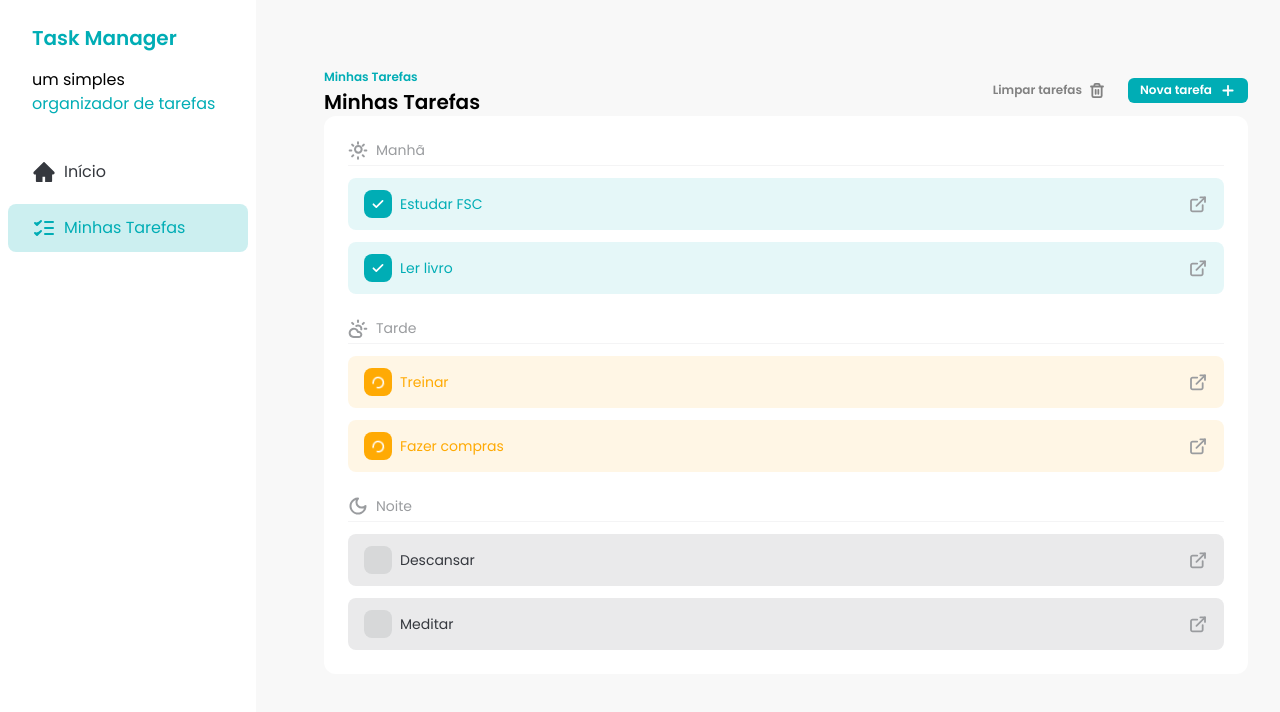
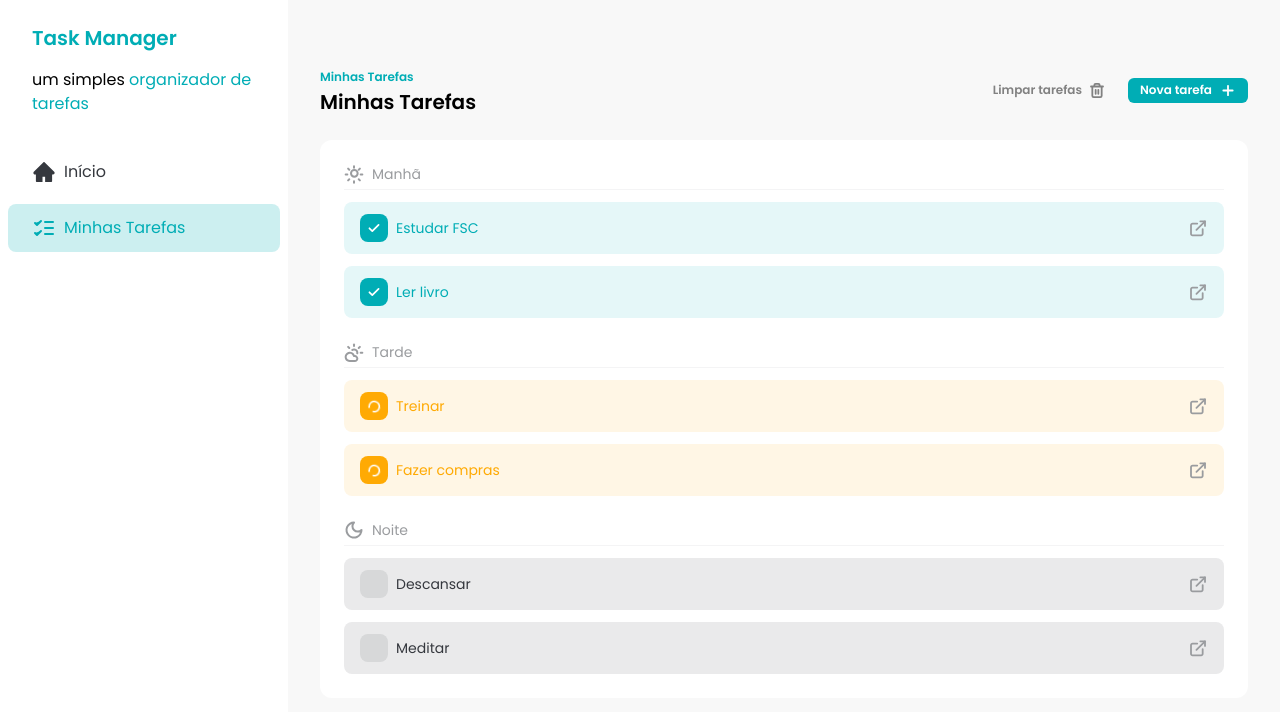
Before and after one commit to Luca-Sousa/fsc-todo-app, a React (Vite) app: page / in a window 1280 px wide. Shown: the top 712 px of the page. Built offline with nearby package versions, Linux system fonts and the light colour scheme.

Commit message:
feat: update spacing between sidebar and tasks

```diff
--- a/src/App.jsx
+++ b/src/App.jsx
@@ -3,7 +3,7 @@ import Task from "./components/Task"
 
 function App() {
   return (
-    <div className="flex gap-9">
+    <div className="flex">
       <Sidebar />
       <Task />
     </div>
--- a/src/components/Sidebar.jsx
+++ b/src/components/Sidebar.jsx
@@ -4,7 +4,7 @@ import SidebarButton from "./SidebarButton"
 
 const Sidebar = () => {
   return (
-    <div className="h-screen w-64 bg-white">
+    <div className="h-screen w-72 bg-white">
       <div className="space-y-4 px-8 py-6">
         <h1 className="text-xl font-semibold text-brand-primary">
           Task Manager
--- a/src/components/Task.jsx
+++ b/src/components/Task.jsx
@@ -41,7 +41,7 @@ const Task = () => {
   }
 
   return (
-    <div className="flex-1 px-8 py-16">
+    <div className="flex-1 space-y-6 px-8 py-16">
       <div className="flex w-full justify-between">
         <div>
           <span className="text-xs font-semibold text-brand-primary">
```
